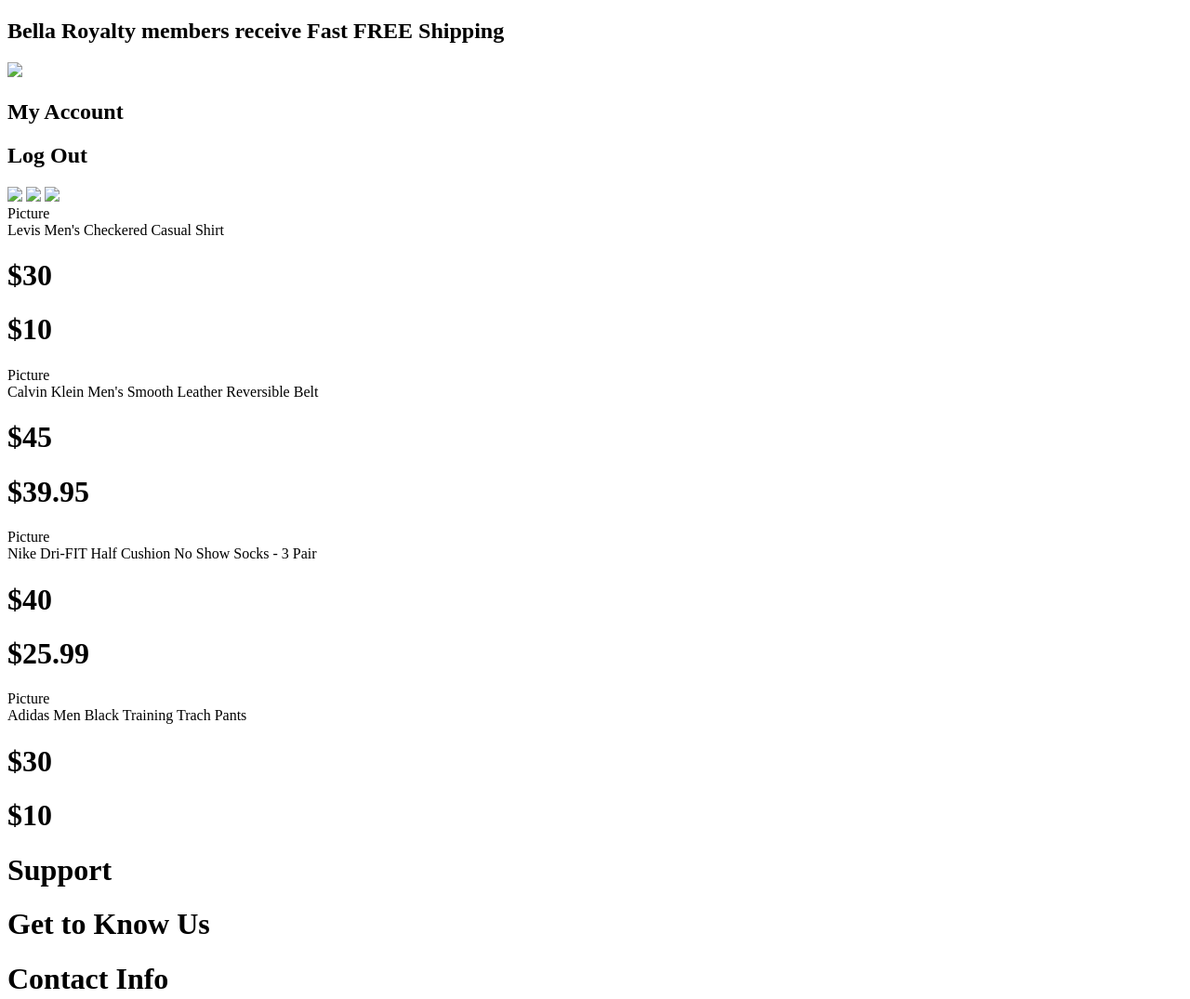
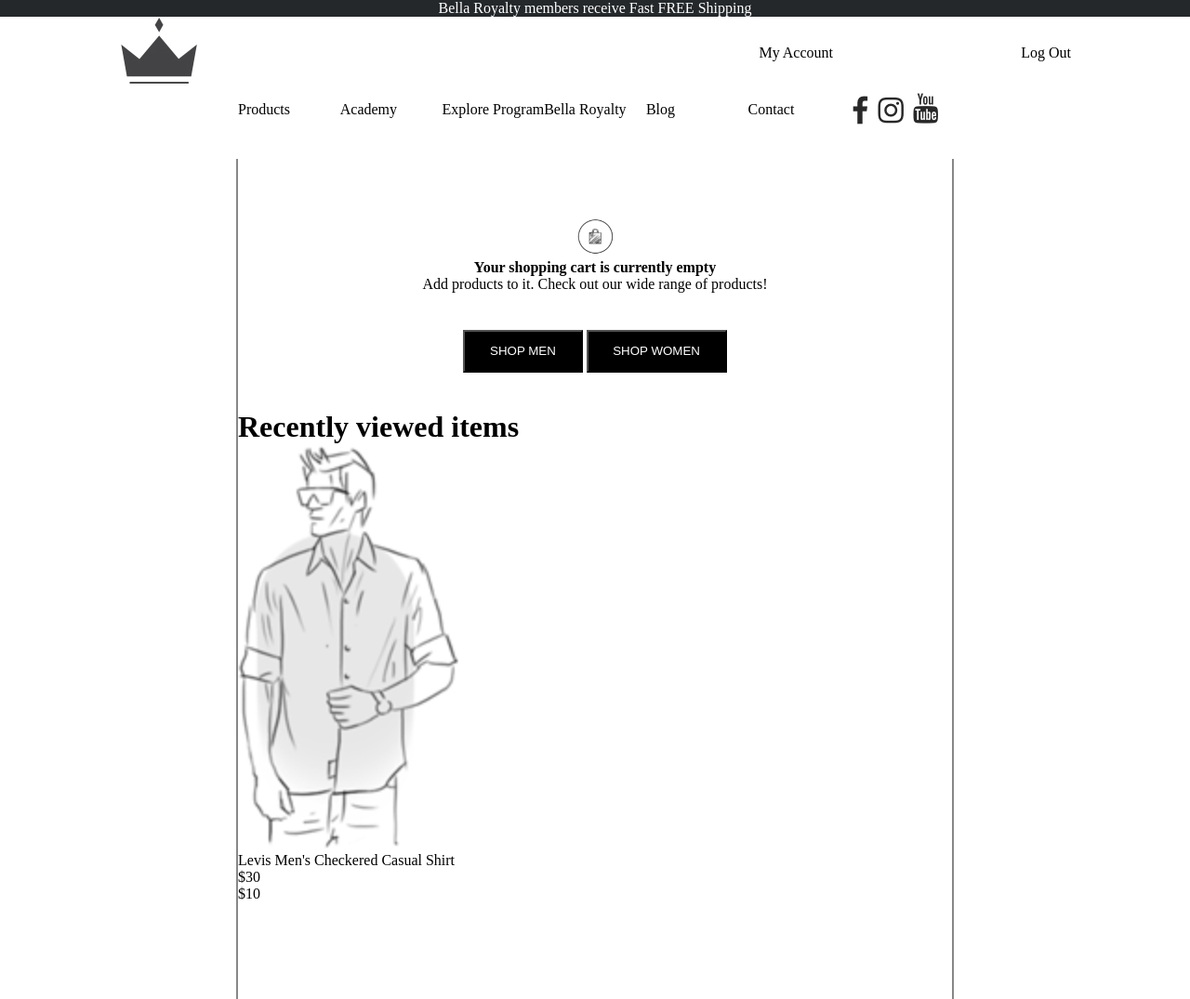
Before and after one commit to Oleeze/bellaLashTest, a website: page index.html in a window 1280 px wide. Shown: the top 1075 px of the page at 93% size. Drawn offline with Linux system fonts and the light colour scheme.

Commit message:
Rough sketch of nav and main component in the body

```diff
--- a/index.html
+++ b/index.html
@@ -4,93 +4,109 @@
     <meta charset="UTF-8" />
     <meta name="viewport" content="width=device-width, initial-scale=1.0" />
     <meta http-equiv="X-UA-Compatible" content="ie=edge" />
+    <link rel="stylesheet" type="text/css" href="styles.css" />
     <title>Document</title>
   </head>
   <body>
     <nav>
+      <div class="Banner">
+        <p>Bella Royalty members receive Fast FREE Shipping</p>
+      </div>
+      <div class="Account">
         <div>
-        <h1>Bella Royalty members receive Fast FREE Shipping</h1>
+          <img src="./images/BellaLashIcon.jpg" />
         </div>
         <div>
-        <img src="#" />
-        <h1>My Account</h1>
-        <h1>Log Out</h1>
+          <p>My Account</p>
+          <p>Log Out</p>
         </div>
+      </div>
+      <div class="Navigation">
+        <p>Products</p>
+        <p>Academy</p>
+        <p>Explore Programs</p>
+        <p>Bella Royalty</p>
+        <p>Blog</p>
+        <p>Contact</p>
         <div>
-        <h1></h1>
-        <h1></h1>
-        <h1></h1>
-        <h1></h1>
-        <h1></h1>
-        <h1></h1>
-        <div>
-          <img src="#" />
-          <img src="#" />
-          <img src="#" />
+          <img src="./images/facebookLogo.jpg" />
+          <img src="./images/instagramLogo.jpg" />
+          <img src="./images/youtubeLogo.jpg" />
         </div>
       </div>
     </nav>
+
+    <div class="Body">
       <div>
-      <div></div>
-      <div></div>
+        <div class="main">
+          <img src="./images/lock.jpg" />
+          <h4>Your shopping cart is currently empty</h4>
+          <p>Add products to it. Check out our wide range of products!</p>
+          <button>SHOP MEN</button>
+          <button>SHOP WOMEN</button>
+        </div>
+        <div class="recentlyViewed">
+          <h1>Recently viewed items</h1>
+        </div>
         <div>
-        <div>Picture</div>
+          <img src="./images/man1.jpg" />
           <div>
             Levis Men's Checkered Casual Shirt
           </div>
           <div>
-          <h1>
+            <p>
               $30
-          </h1>
-          <h1>
+            </p>
+            <p>
               $10
-          </h1>
+            </p>
           </div>
-        <div>Picture</div>
+          <img src="./images/belt.jpg" />
           <div>
             Calvin Klein Men's Smooth Leather Reversible Belt
           </div>
           <div>
-          <h1>
+            <p>
               $45
-          </h1>
-          <h1>
+            </p>
+            <p>
               $39.95
-          </h1>
+            </p>
           </div>
-        <div>Picture</div>
+          <img src="./images/shoes.jpg" />
           <div>
             Nike Dri-FIT Half Cushion No Show Socks - 3 Pair
           </div>
           <div>
-          <h1>
+            <p>
               $40
-          </h1>
-          <h1>
+            </p>
+            <p>
               $25.99
-          </h1>
+            </p>
           </div>
-        <div>Picture</div>
+          <img src="./images/pants.jpg" />
           <div>
             Adidas Men Black Training Trach Pants
           </div>
           <div>
-          <h1>
+            <p>
               $30
-          </h1>
-          <h1>
+            </p>
+            <p>
               $10
-          </h1>
+            </p>
+          </div>
         </div>
       </div>
     </div>
     <footer>
-      <h1>Support</h1>
-      <h1>Get to Know Us</h1>
-      <h1>Contact Info</h1>
+      <p>Support</p>
+      <p>Get to Know Us</p>
+      <p>Contact Info</p>
       <div>
         <img />
-        <h1>Chat</h1>
+        <p>Chat</p>
       </div>
     </footer>
   </body>
--- a/styles.css
+++ b/styles.css
@@ -0,0 +1,71 @@
+body {
+  margin: 0;
+  padding: 0;
+}
+
+h1,
+p,
+h4 {
+  margin: 0;
+}
+
+.Banner {
+  color: white;
+  background-color: #24282b;
+  text-align: center;
+}
+
+.Account {
+  width: 80%;
+  margin: auto;
+  display: flex;
+}
+
+.Account div {
+  display: flex;
+  flex: 1;
+}
+
+.Account div p {
+  align-items: center;
+  flex: 1;
+  text-align: right;
+}
+
+.Navigation {
+  width: 60%;
+  margin: auto;
+  display: flex;
+}
+
+.Navigation p,
+div {
+  align-items: center;
+  overflow: hidden;
+  white-space: nowrap;
+  flex: 1;
+}
+
+.Body {
+  width: 60%;
+  margin: auto;
+  border: 2px solid #878787;
+  border-top: none;
+  margin-top: 2em;
+}
+
+.main {
+  margin-top: 4em;
+  text-align: center;
+}
+
+.main img {
+  height: 40px;
+}
+
+.main button {
+  background: black;
+  color: white;
+  padding: 1em 2em;
+  margin: 3em 0 3em 0;
+}
```
Also changed, not shown: images/BellaLashIcon.jpg (added), images/belt.jpg (added), images/facebookLogo.jpg (added), images/instagramLogo.jpg (added), images/lock.jpg (added), images/man1.jpg (added), images/pants.jpg (added), images/shoes.jpg (added), images/youtubeLogo.jpg (added). Lines whose indentation alone changed are shown as unchanged.
